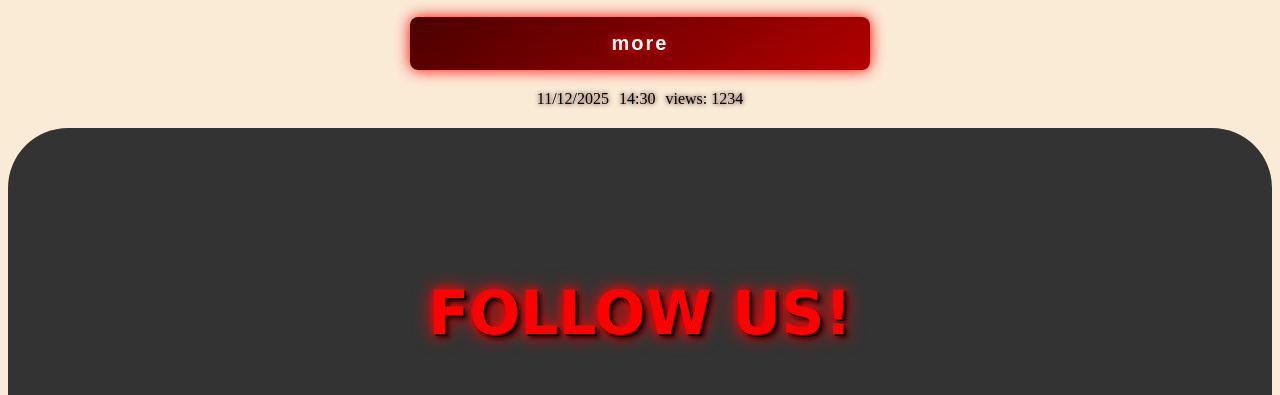
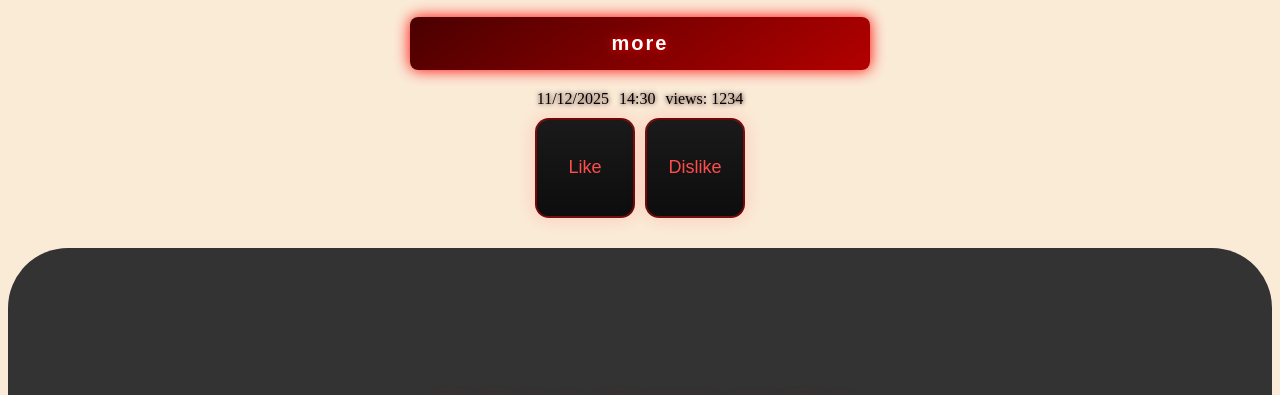
Before and after one commit to edenmoshailov-hash/project1, a plain HTML site: page index.html in a window 1280 px wide. Shown: the part 1509-1904 px from the top of the page. Drawn offline with Linux system fonts and the light colour scheme.

Commit message:
Add files via upload

```diff
--- a/index.html
+++ b/index.html
@@ -85,6 +85,7 @@
                         <h4>services</h4>
                         <p>example</p>
                     </div>
+
                 </div>
                 <details>
                     <summary>more</summary>
@@ -94,7 +95,30 @@
                     <span class="time">14:30</span>
                     <span class="views">views: 1234</span>
                 </div>
-
+                <div class="likebutton">
+                    <button id="likeBtn" oneclick="audio.play();">Like</button>
+                    <button id="dislikeBtn">Dislike</button>
+                </div>
+                <audio id="likeSound1" src="audios/Fnaf 2 6：AM.mp3" hidden></audio>
+                <script>
+                    const likeBtn = document.getElementById("likeBtn");
+                    const likeSound = document.getElementById("likeSound1");
+                    likeSound.volume = 0.3;
+                    likeBtn.addEventListener("click", () => {
+                        likeSound.currentTime = 0;
+                        likeSound.play();
+                    });
+                </script>
+                <audio id="dislikeSound" src="audios/Mangle Radio Signal Sound With Subtitles Five Nights At Freddys 2.mp3" hidden></audio>
+                <script>
+                    const dislikeBtn = document.getElementById("dislikeBtn");
+                    const dislikeSound = document.getElementById("dislikeSound");
+                    dislikeSound.volume = 0.1;
+                    dislikeBtn.addEventListener("click", () => {
+                        dislikeSound.currentTime = 0;
+                        dislikeSound.play();
+                    });
+                </script>
             </section>
 
 
--- a/styles.css
+++ b/styles.css
@@ -264,3 +264,79 @@ details summary {
     display:flex;
     justify-content:center;
 }
+#likeBtn, #dislikeBtn {
+    width: 100px;
+    height: 100px;
+    border: 2px solid rgba(255, 0, 0, 0.4);
+    background: linear-gradient(180deg, #1a1a1a, #0d0d0d);
+    color: #ff4d4d;
+    font-size: 18px;
+    cursor: pointer;
+    border-radius: 14px;
+    box-shadow: 0 0 20px rgba(255, 0, 0, 0.15);
+    transition: 0.2s ease;
+    position: relative;
+    overflow: hidden;
+}
+
+
+    #likeBtn:hover, #dislikeBtn:hover {
+        box-shadow: 0 0 30px rgba(255, 0, 0, 0.4);
+        transform: scale(1.05);
+    }
+
+
+    #likeBtn:active, #dislikeBtn:active {
+        animation: shake 0.3s linear;
+    }
+
+
+    #likeBtn::after, #dislikeBtn::after {
+        content: "";
+        position: absolute;
+        top: -20px;
+        left: 50%;
+        width: 8px;
+        height: 120px;
+        background: linear-gradient( 180deg, rgba(255, 0, 0, 0.8), rgba(255, 0, 0, 0.2), transparent );
+        border-radius: 4px;
+        transform: translateX(-50%);
+        opacity: 0;
+        transition: 0.3s ease;
+        display:flex;
+        align-items:center;
+    }
+
+    #likeBtn:hover::after, #dislikeBtn:hover::after {
+        opacity: 1;
+    }
+
+
+@keyframes shake {
+    0% {
+        transform: translateX(0);
+    }
+
+    25% {
+        transform: translateX(-4px);
+    }
+
+    50% {
+        transform: translateX(4px);
+    }
+
+    75% {
+        transform: translateX(-3px);
+    }
+
+    100% {
+        transform: translateX(0);
+    }
+}
+.likebutton{
+    display:flex;
+    justify-content:center;
+    align-items:center;
+    gap:10px;
+    padding:10px;
+}
```
Also changed, not shown: 2 other files.
